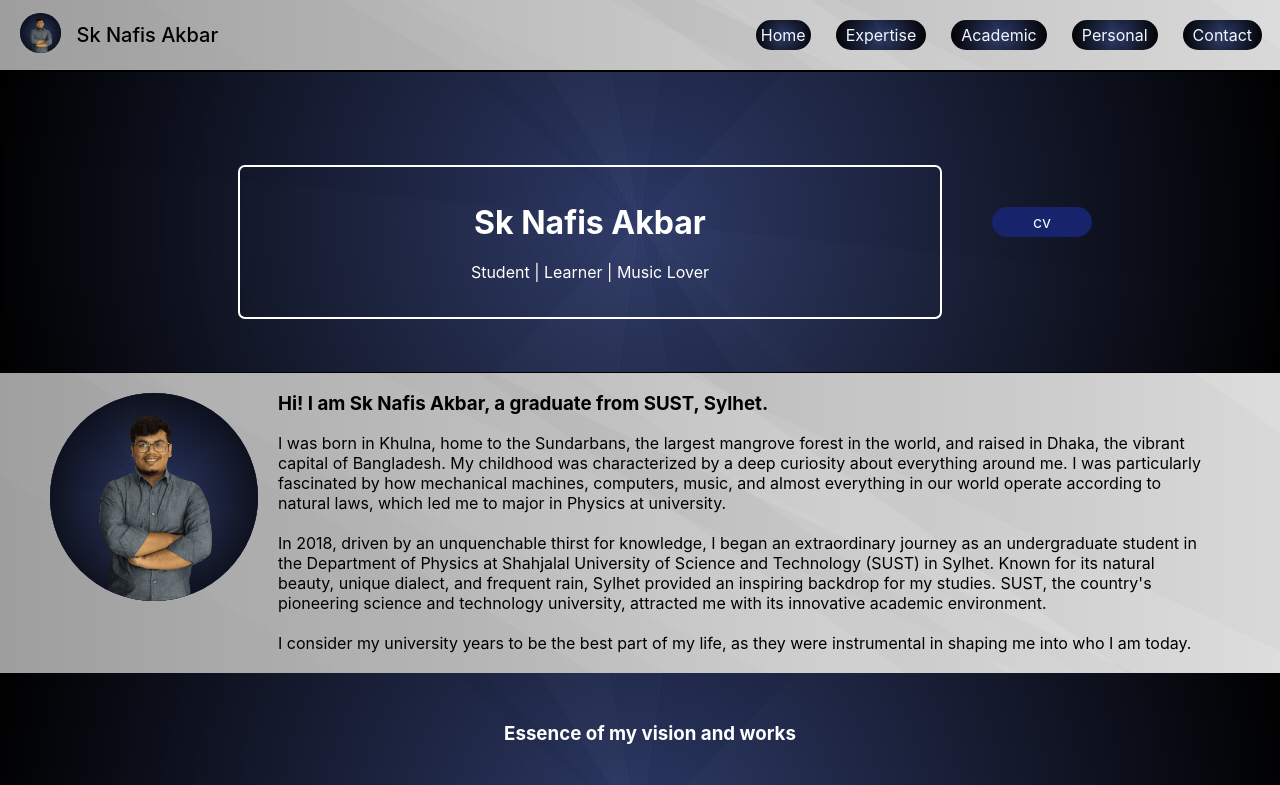
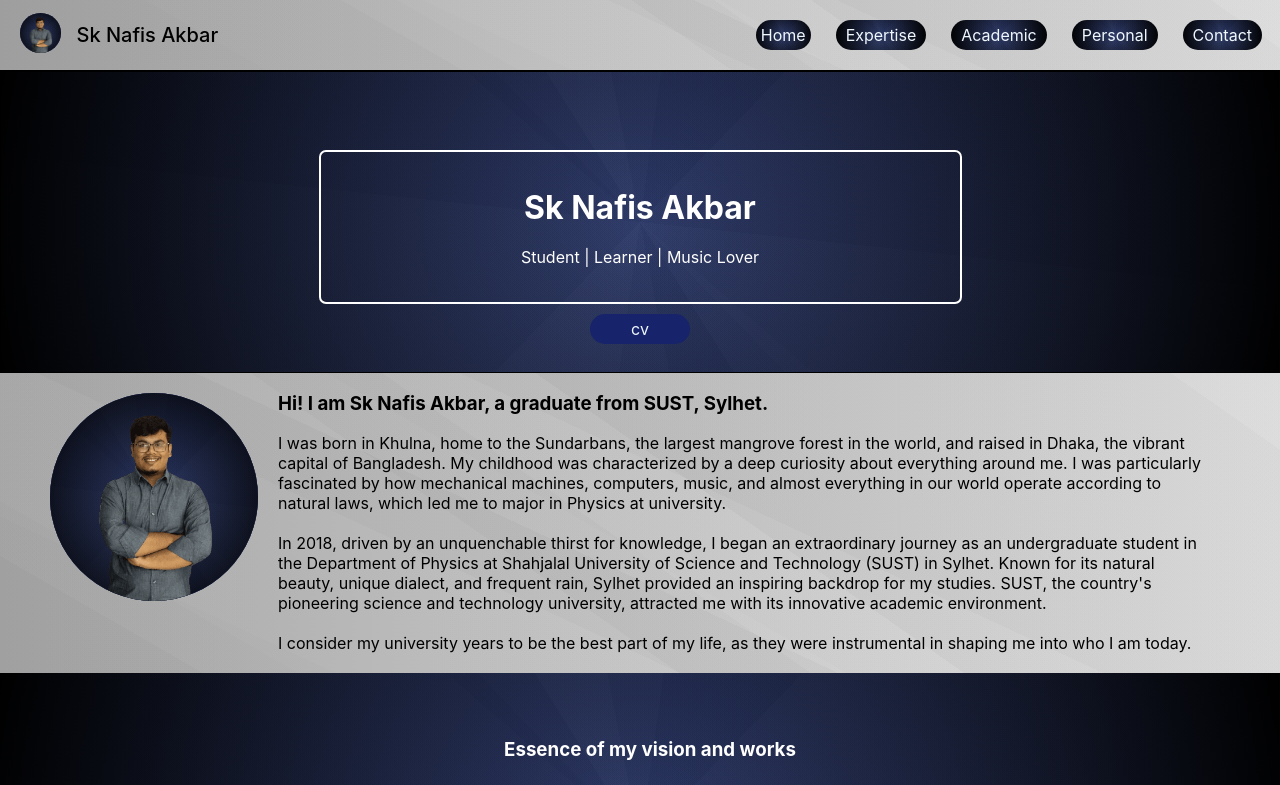
Before and after one commit to Piash-Akbar/Portfolio, a React (Create React App) app: page / in a window 1280 px wide. Shown: the top 785 px of the page. Built offline with nearby package versions, Linux system fonts and the light colour scheme; a web font is replaced by a local one.

Commit message:
cv position fixed

```diff
--- a/src/Components/FixedComponents/HeadCard/HeadCard.css
+++ b/src/Components/FixedComponents/HeadCard/HeadCard.css
@@ -12,8 +12,9 @@
 }
 .headerr{
     display: flex;
-    /* flex-direction: column; */
+    flex-direction: column;
     /* position:relative; */
+    z-index: 1000;
     height: 300px;
     margin-top: 0px;
     background-color: #17236a;
@@ -39,8 +40,8 @@ h1,p{
     margin: 50px;
     color: white;
     /* background-color: aqua; */
-    height: 150px;
-    width: 700px;
+    height: 9.375rem;
+    width: 50%;
     margin-bottom: 10px;
 }
 
--- a/src/Components/Home/Home.css
+++ b/src/Components/Home/Home.css
@@ -6,6 +6,7 @@ h3{
     margin-left: 20px;
 }
 .title-2{
+    padding-top: 1rem;
     display: block;
     text-align: center;
     padding-bottom: 20px;
@@ -30,6 +31,7 @@ h3{
     background-size:auto;
     background-position: center; */
 }
+
 
 .About{
     display: flex;
--- a/src/Components/Home/Home.js
+++ b/src/Components/Home/Home.js
@@ -24,7 +24,6 @@ const Head = () => {
             <p> I consider my university years to be the best part of my life, as they were instrumental in shaping me into who I am today.</p>
           </div>
         </div>
-      </div>
 
       <div className="about-2">
        <div className='about-2-body'>
@@ -32,6 +31,7 @@ const Head = () => {
             <p>My career goal is to become a dedicated inventor and researcher, fueled by my passion for Machine Learning, Data Science, Digital Image Processing, Scientific Data Processing, and Website Development. I am eager to leverage my knowledge to develop innovative ideas and solutions. Throughout my career, I have worked on diverse projects such as measuring laser beam spot sizes and other features, conducting simulations with computer vision, and detecting skin cancer using machine learning. Additionally, I have developed this very portfolio website.</p>
             <p>By collaborating with multidisciplinary teams and dynamic individuals, I aim to conduct impactful research and contribute significantly to my field. My vision is to make a positive impact on people's lives through my work, driving advancements and fostering innovation. I am committed to continually expanding my expertise and staying at the forefront of technological advancements to achieve these goals.</p>
           </div>
+      </div>
       </div>
 
 
```
